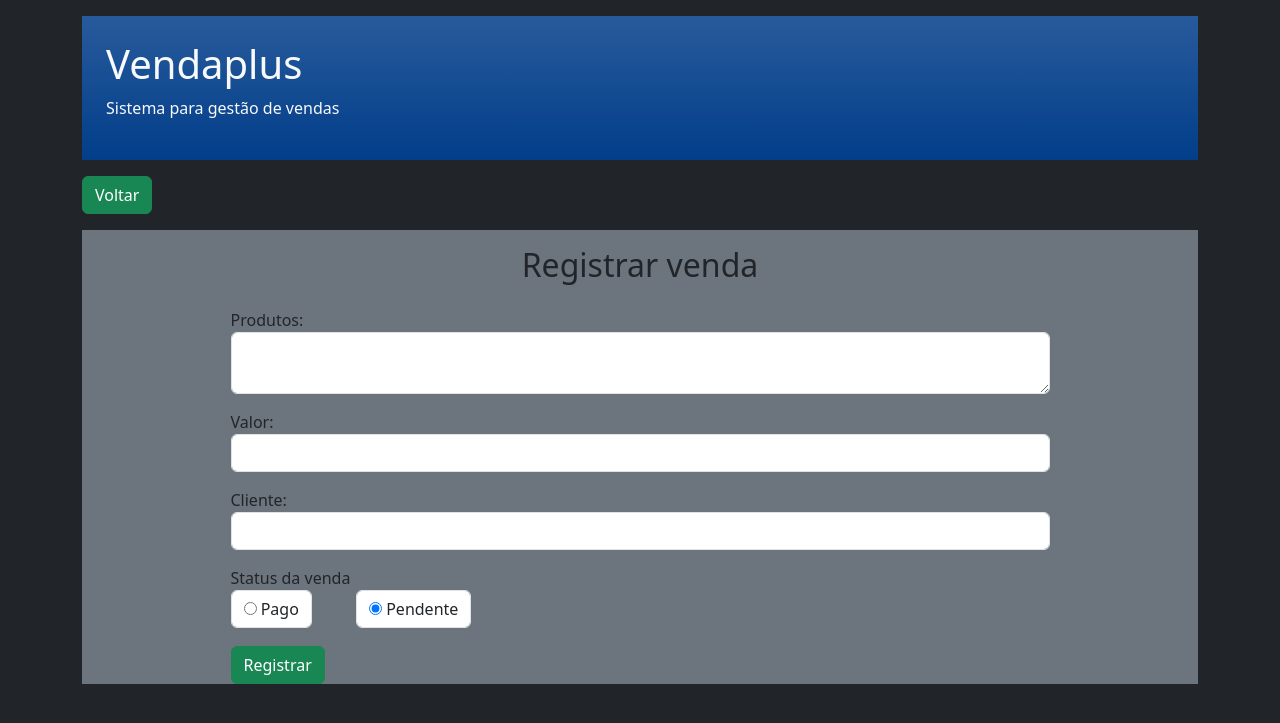
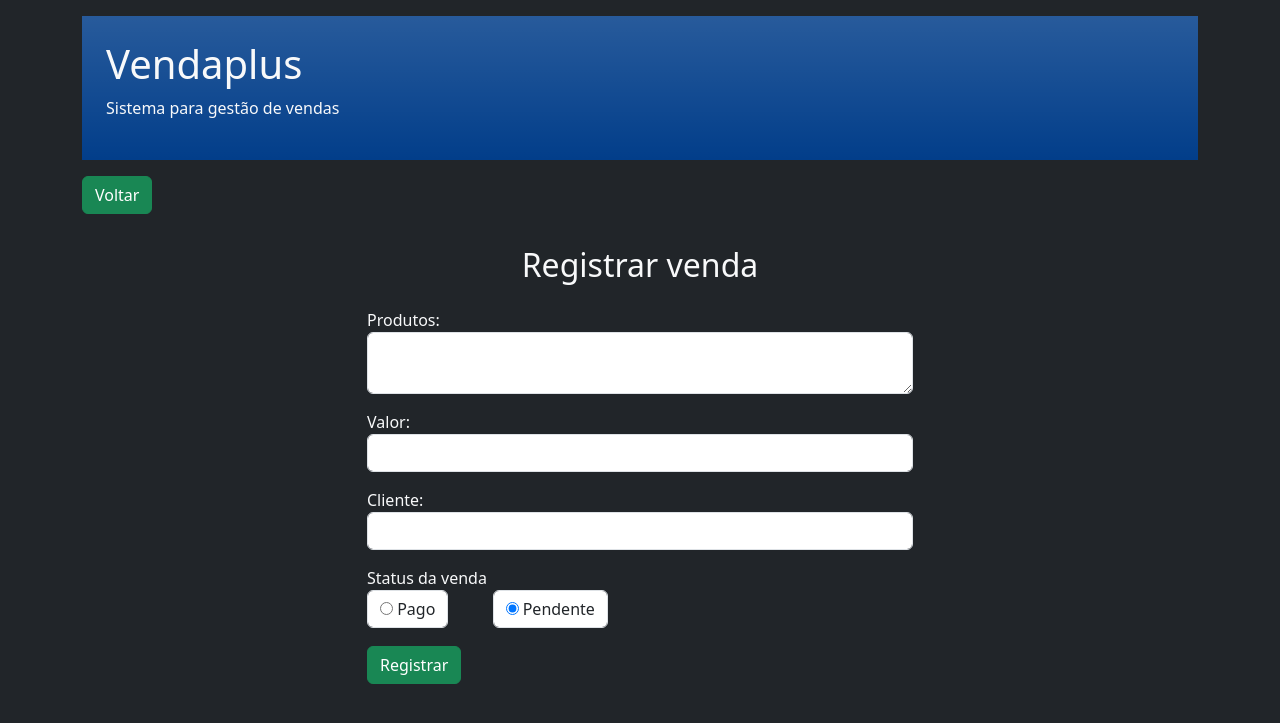
Before and after one commit to alyssongab/vendaplus, a PHP site: page /cadastrar.php in a window 1280 px wide. Shown: the top 723 px of the page. Run offline with PHP 8.4, Linux system fonts and the light colour scheme.

Commit message:
fix: ajusta largura do form container para 50%

```diff
--- a/includes/formulario.php
+++ b/includes/formulario.php
@@ -5,11 +5,11 @@
         </a>
     </section>
 
-    <div class="container bg-secondary d-flex flex-column justify-content-center align-items-center mt-3">
+    <div class="text-light container d-flex flex-column justify-content-center align-items-center mt-3">
         <h2 class="mt-3">Registrar venda</h2>
 
 
-        <div class="form-container w-75">
+        <div class="form-container w-50">
             <div class="form-wrapper">
                 <form method="post">
 
```
